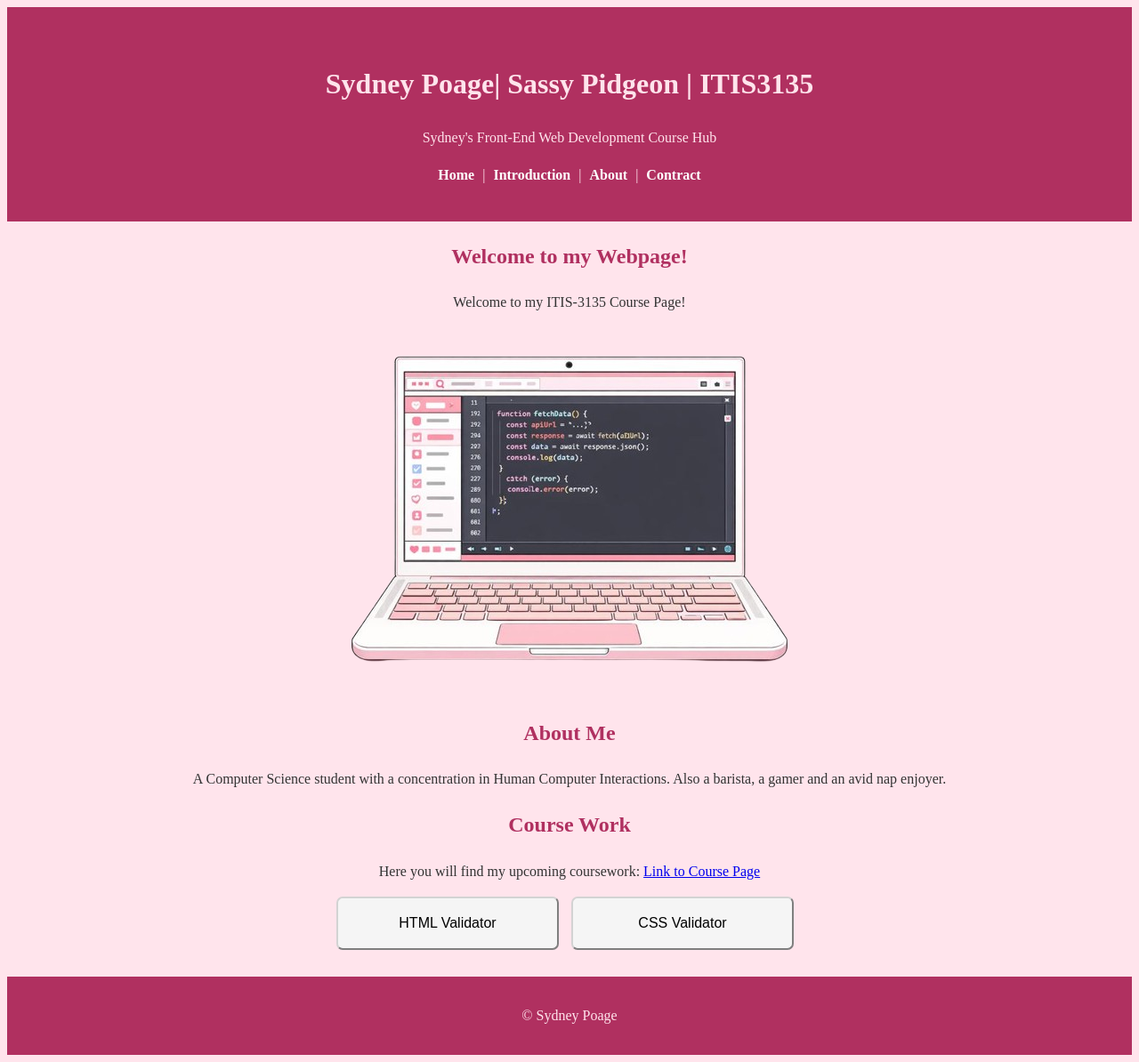
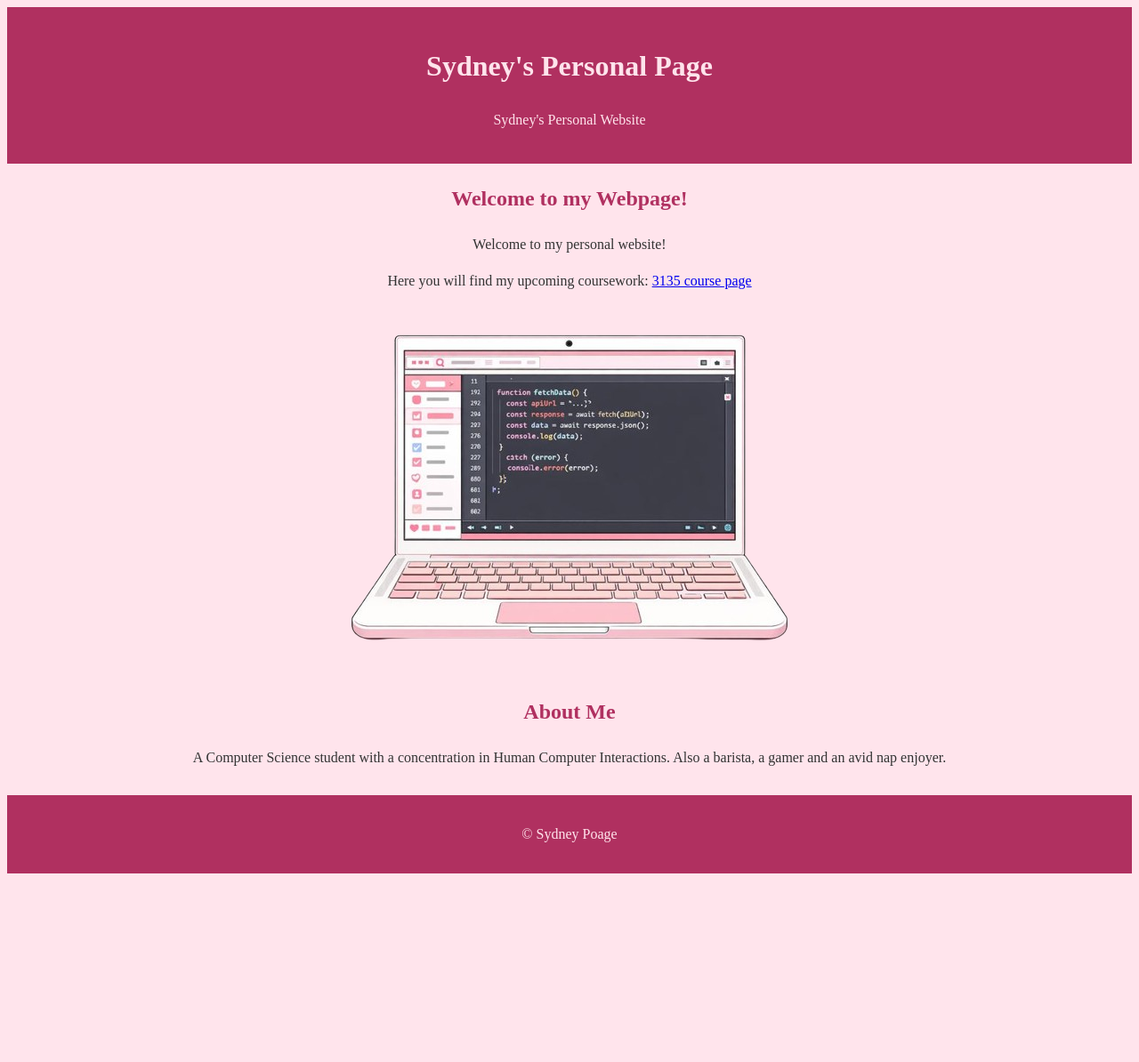
Before and after one commit to spoage-commits/spoage-commits.github.io, a plain HTML site: page index.html in a window 1280 px wide. Shown: the whole page at 89% size. After the commit the page ends 990 px from the top, so only its background shows below. Drawn offline with Linux system fonts and the light colour scheme.

Commit message:
Updated Webpage
Updated personal homepage, course homepage and course contract page

```diff
--- a/index.html
+++ b/index.html
@@ -1,71 +1,97 @@
 <!DOCTYPE html>
 <html lang="en">
+
 <head>
+
+    <style>
+        * {
+            box-sizing: border-box;
+        }
+
+        element {
+            padding: 15px 20px;
+        }
+
+        header {
+            text-align: center;
+            padding: 20px 0;
+            background-color: #b03060;
+            color: #ffe4ec;
+        }
+
+        body {
+            background-color: #ffe4ec;
+            color: #333;
+            line-height: 1.6;
+            text-align: center;
+        }
+
+        h2 {
+            color: #b03060;
+            text-align: center;
+        }
+
+        footer {
+            background-color: #b03060;
+            text-align: center;
+            padding: 15px;
+            margin-top: 30px;
+            color: #ffe4ec;
+        }
+
+        nav a {
+            color: white;
+            text-decoration: none;
+            font-weight: bold;
+            margin: 0 5px;
+            text-align: center;
+        }
+
+        nav a:hover {
+            text-decoration: underline;
+            text-align: center;
+        }
+    </style>
+
     <meta charset="UTF-8">
     <meta name="viewport" content="width=device-width, initial-scale=1.0">
-    <!-- Link to stylesheet -->
-    <link rel="stylesheet" href="itis3135/Styles/default.css">
 
     <!-- Link to favicon -->
-     <link rel="icon" type="image/x-icon" href="C:\Users\Sydne\Downloads\ITIS3135Work\spoage-commits.github.io\itis3135\Images\PinkImage-removebg-preview.png">
-    <title>Sydney Poage | Sassy Pidgeon | ITIS3135</title>
+    <link rel="icon" type="image/x-icon" href="Images/PinkImage-removebg-preview.png">
+    <title>Sydney's Personal Page</title>
 </head>
-<body class="body">
-    <header class="header">
+
+<body>
+    <header>
         <!-- Website Header -->
-    <div class="header">
-    <h1>Sydney Poage| Sassy Pidgeon | ITIS3135</h1>
-    <p>Sydney's Front-End Web Development Course Hub</p>
-
-    <!-- Website links go here -->
-     <nav class="nav">
-         <a href="">Home</a> | <a href="">Introduction</a> | <a href="">About</a> | <a href="">Contract</a>
-     </nav>
+        <div>
+            <h1>Sydney's Personal Page</h1>
+            <p>Sydney's Personal Website</p>
 
         </div>
     </header>
 
     <main>
-    <h2 class="h2">Welcome to my Webpage!</h2>
+        <h2>Welcome to my Webpage!</h2>
         <!--This links to my other webpage -->
-    <p>Welcome to my ITIS-3135 Course Page!</p>
+        <p>Welcome to my personal website!</p>
+
+        <p>Here you will find my upcoming coursework: <a href="itis3135/homepage.html">3135 course page</a> </p>
 
         <!-- Here is where my computer image goes -->
-     <div class="computer">
+        <div>
             <img src="itis3135/Images/PinkComputer-removebg-preview.png" alt="Pink Computer with Code">
         </div>
 
-    <h2 class="h2">About Me</h2>
-    <p>A Computer Science student with a concentration in Human Computer Interactions. Also a barista, a gamer and an avid nap enjoyer.</p>
-
-    <h2 class="h2">Course Work</h2>
-    <p>Here you will find my upcoming coursework: <a href="itis3135.html">Link to Course Page</a> </p>
+        <h2>About Me</h2>
+        <p>A Computer Science student with a concentration in Human Computer Interactions. Also a barista, a gamer and
+            an avid nap enjoyer.</p>
 
 
-    <!-- Course page links -->
-    <!-- <a href="">CLT Webspace</a> | <a href="">Github.io</a> | <a href="">Github</a> | <a href="">freeCodeCamp</a> | <a href="">Codeacademy</a> | <a href="">Linkedln</a>
-    -->
-    <!--
-    <a href="https://webpages.charlotte.edu/spoage/">
-        Webpage link
-    </a>
-    -->
-
-    <!-- Your buttons are here -->
-    <button class="button" type="button" onclick="window.open('https://validator.w3.org/check?uri=' + encodeURIComponent(location.href))">
-    HTML Validator
-    </button>
-
-    <button class="button" type="button" onclick="window.open('https://jigsaw.w3.org/css-validator/validator?uri=' + encodeURIComponent(location.href))">
-    CSS Validator
-    </button>
-
     </main>
-    <!-- Cannot submit without this-->
-    <!-- <script src="https://divonbriesen.github.io/teaching/tools/standards-check.js" defer></script>
-    <script src="https://lint.page/kit/4d0fe3.js" crossorigin="anonymous"></script> -->
-
-
+    <!-- Validators -->
+    <script src="https://divonbriesen.github.io/teaching/tools/standards-check.js" defer></script>
+    <script src="https://lint.page/kit/4d0fe3.js" crossorigin="anonymous"></script>
 
 
     <!-- Here is the footer -->
@@ -74,4 +100,5 @@
     </footer>
 
 </body>
+
 </html>
--- a/itis3135/Styles/default.css
+++ b/itis3135/Styles/default.css
@@ -1,28 +1,36 @@
-.header {
+* {
+    box-sizing: border-box;
+}
+
+element {
+    padding: 15px 20px;
+}
+
+header {
     text-align: center;
     padding: 20px 0;
-    background-color: #b03060;
-    color: #ffe4ec;
+    background-color: #8e24aa;
+    color: #ce93d8;
 }
 
-.body {
-    background-color: #ffe4ec;
+body {
+    background-color: #e8bcf0;
     color: #333;
     line-height: 1.6;
     text-align: center;
 }
 
-.h2 {
-    color: #b03060;
+h2 {
+    color: #4a148c;
     text-align: center;
 }
 
-.footer {
-    background-color: #b03060;
+footer {
+    background-color: #8e24aa;
     text-align: center;
     padding: 15px;
     margin-top: 30px;
-    color: #ffe4ec;
+    color: #ce93d8;
 }
 
 nav a{
@@ -38,13 +46,12 @@ nav a:hover {
     text-align: center;
 }
 
-.button {
-    width: 250px;
-    height: 60px;
-    padding: 10px;
-    font-size: 16px;
-    border-radius: 7px;
-    margin-right: 10px;
-    background-color: whitesmoke;
-    border-color: #d3d3d3;
+.contract-paragraph {
+    text-align: left;
+    margin: 20px auto;
+    max-width: 1000px;
+    font-size: 6mm;
+    display: inline-block;
+    border:3px solid white;
+    padding: 40px;
 }
```
Also changed, not shown: itis3135/contract.html (added, +43 -0 lines), itis3135/homepage.html (added, +57 -0 lines), itis3135/Images/PurpleCellPhone.png (added), itis3135/Images/PurpleComputer.png (added), itis3135/Z_archives/FOR JUNK YOURE AFRAID TO DELETE.txt, itis3135/Z_archives/oldindex.html (renamed from oldindex.html), itis3135/itis3135.html (renamed from itis3135.html), 2 other files. Lines whose indentation alone changed are shown as unchanged.
